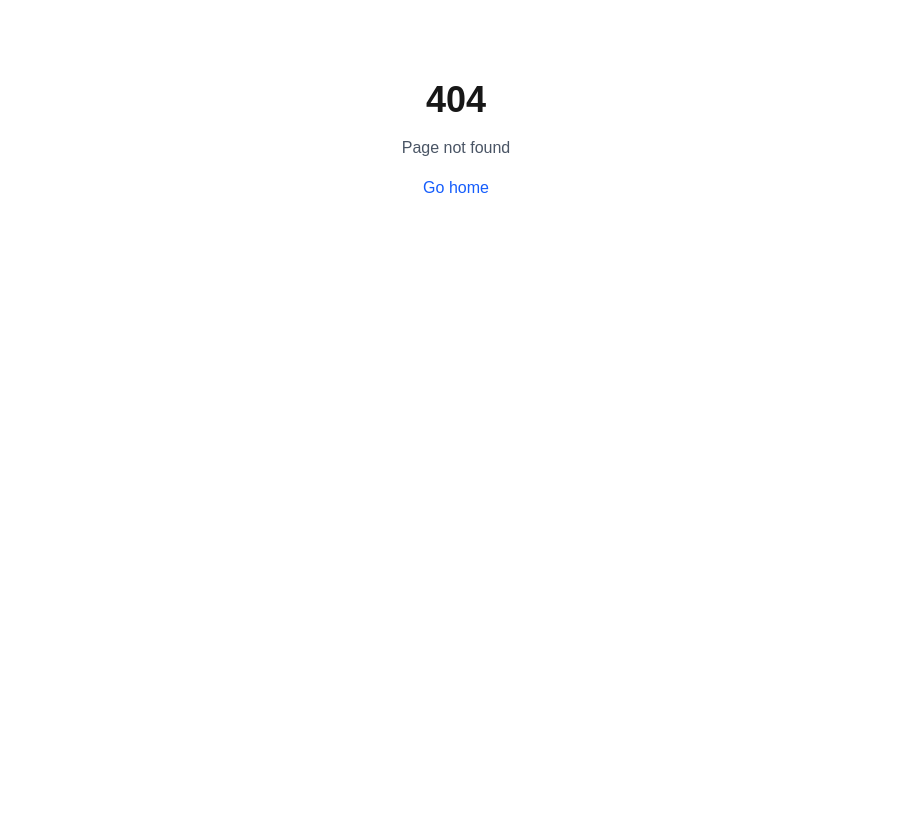
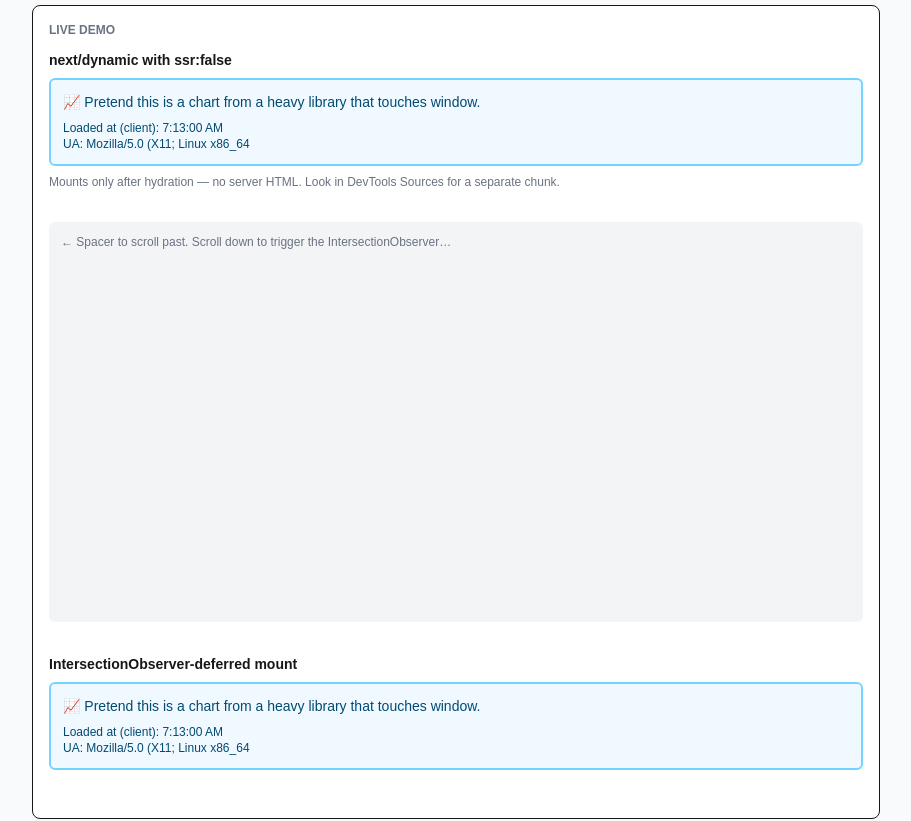
Before and after one commit to nguyentrongnam98/practice-nextjs, a Next.js app: page /lab/performance/04-lazy in a window 1280 px wide. Before the commit this address had no page. Shown: the part 260-1081 px from the top of the page, without its empty margins (184-1095 px from the left). Before the commit the page ends 800 px from the top, so only its background shows below. Built offline with nearby package versions, Linux system fonts and the light colour scheme.

Commit message:
feat(lab/performance): add 04-lazy exercise

```diff
--- /dev/null
+++ b/src/app/lab/performance/04-lazy/_components/Chart.tsx
@@ -0,0 +1,21 @@
+'use client'
+
+import { useEffect, useState } from 'react'
+
+export default function Chart() {
+  const [now, setNow] = useState<string | null>(null)
+  useEffect(() => {
+    setNow(new Date().toLocaleTimeString())
+  }, [])
+
+  // Reference window to prove this can't SSR
+  const ua = typeof window === 'undefined' ? '(server)' : window.navigator.userAgent.slice(0, 30)
+
+  return (
+    <div className="rounded-md border-2 border-sky-300 bg-sky-50 p-3 text-sm text-sky-900">
+      <p>📈 Pretend this is a chart from a heavy library that touches window.</p>
+      <p className="mt-2 text-xs">Loaded at (client): {now ?? '…'}</p>
+      <p className="text-xs">UA: {ua}</p>
+    </div>
+  )
+}
--- /dev/null
+++ b/src/app/lab/performance/04-lazy/_components/DynamicChart.tsx
@@ -0,0 +1,8 @@
+'use client'
+
+import dynamic from 'next/dynamic'
+
+export const DynamicChart = dynamic(() => import('./Chart'), {
+  ssr: false,
+  loading: () => <p className="text-sm text-gray-500">Mounting Chart on client…</p>,
+})
--- /dev/null
+++ b/src/app/lab/performance/04-lazy/_components/IntersectionLoader.tsx
@@ -0,0 +1,34 @@
+'use client'
+
+import { useEffect, useRef, useState } from 'react'
+
+export function IntersectionLoader({ children }: { children: React.ReactNode }) {
+  const ref = useRef<HTMLDivElement>(null)
+  const [show, setShow] = useState(false)
+
+  useEffect(() => {
+    if (!ref.current) return
+    const el = ref.current
+    const io = new IntersectionObserver(
+      (entries) => {
+        if (entries[0]?.isIntersecting) {
+          setShow(true)
+          io.disconnect()
+        }
+      },
+      { rootMargin: '100px' },
+    )
+    io.observe(el)
+    return () => io.disconnect()
+  }, [])
+
+  return (
+    <div ref={ref} className="min-h-[120px]">
+      {show ? (
+        children
+      ) : (
+        <p className="text-sm text-gray-400 italic">Scroll into view to mount…</p>
+      )}
+    </div>
+  )
+}
--- /dev/null
+++ b/src/app/lab/performance/04-lazy/page.tsx
@@ -0,0 +1,39 @@
+import { ExerciseLayout } from '@/app/lab/rsc/_components/ExerciseLayout'
+import { DynamicChart } from './_components/DynamicChart'
+import { IntersectionLoader } from './_components/IntersectionLoader'
+
+export default function LazyExercise() {
+  return (
+    <ExerciseLayout
+      number="04"
+      title="Lazy loading Client Components"
+      concept="next/dynamic defers a Client Component to a separate JS chunk. Pair with ssr: false when the component needs window or document. Use an IntersectionObserver to delay the load further — only mount when the element scrolls near the viewport."
+      questions={[
+        'When is ssr: false strictly required, and when is it just an optimisation?',
+        'What does the loading prop on next/dynamic render before the chunk arrives?',
+        'How is next/dynamic different from a regular ES dynamic import()?',
+        'Why is ssr: false illegal inside a Server Component file?',
+        'When would you combine IntersectionObserver lazy mount with next/dynamic?',
+      ]}
+    >
+      <section className="space-y-2">
+        <h3 className="text-sm font-semibold">next/dynamic with ssr:false</h3>
+        <DynamicChart />
+        <p className="text-xs text-gray-500">
+          Mounts only after hydration — no server HTML. Look in DevTools Sources for a separate chunk.
+        </p>
+      </section>
+
+      <div className="my-8 h-[400px] rounded-md bg-gray-100 p-3 text-xs text-gray-500">
+        ← Spacer to scroll past. Scroll down to trigger the IntersectionObserver…
+      </div>
+
+      <section className="space-y-2">
+        <h3 className="text-sm font-semibold">IntersectionObserver-deferred mount</h3>
+        <IntersectionLoader>
+          <DynamicChart />
+        </IntersectionLoader>
+      </section>
+    </ExerciseLayout>
+  )
+}
```
